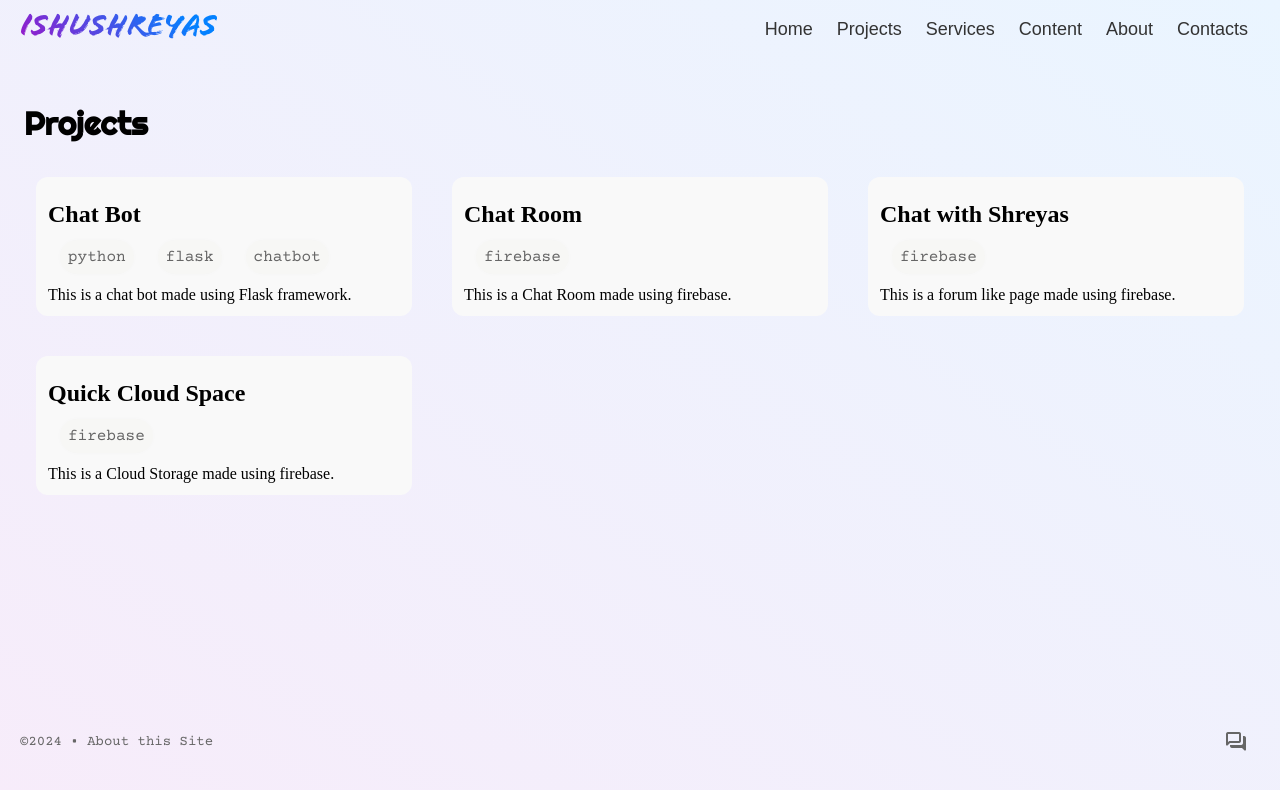
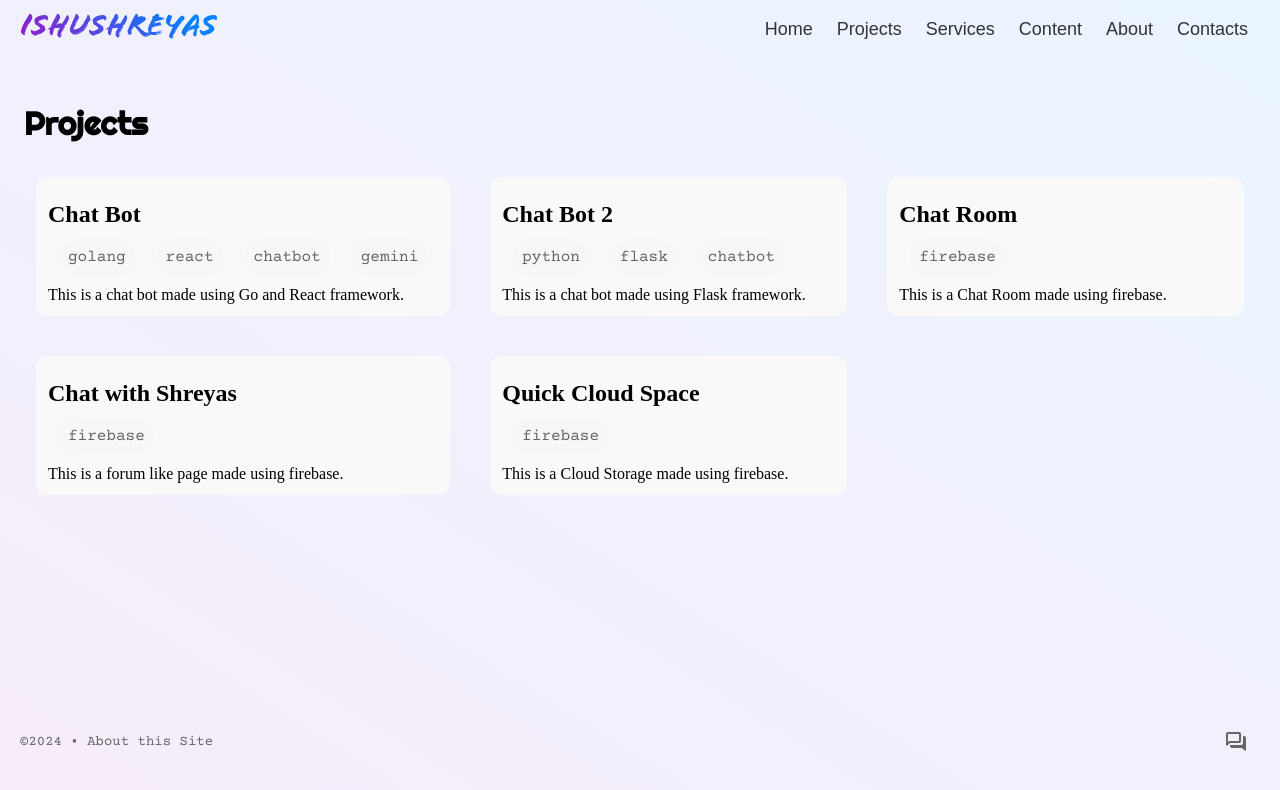
Before and after one commit to ishushreyas/ishushreyas, a React (Vite) app in the folder frontend/: page /projects in a window 1280 px wide. Shown: the top 790 px of the page. Built offline with nearby package versions, Linux system fonts and the light colour scheme.

Commit message:
Update projects.jsx

```diff
--- a/frontend/src/routes/projects.jsx
+++ b/frontend/src/routes/projects.jsx
@@ -4,6 +4,12 @@ import ProjectCard from '../components/ProjectCard';
 const projects = [
   {
     title: 'Chat Bot',
+    description: 'This is a chat bot made using Go and React framework.',
+    tags: ['golang', 'react', 'chatbot', 'gemini'],
+    link: 'https://gemini-project.vercel.app',
+  },
+  {
+    title: 'Chat Bot 2',
     description: 'This is a chat bot made using Flask framework.',
     tags: ['python', 'flask', 'chatbot'],
     link: 'https://ishushreyas.pythonanywhere.com',
```
